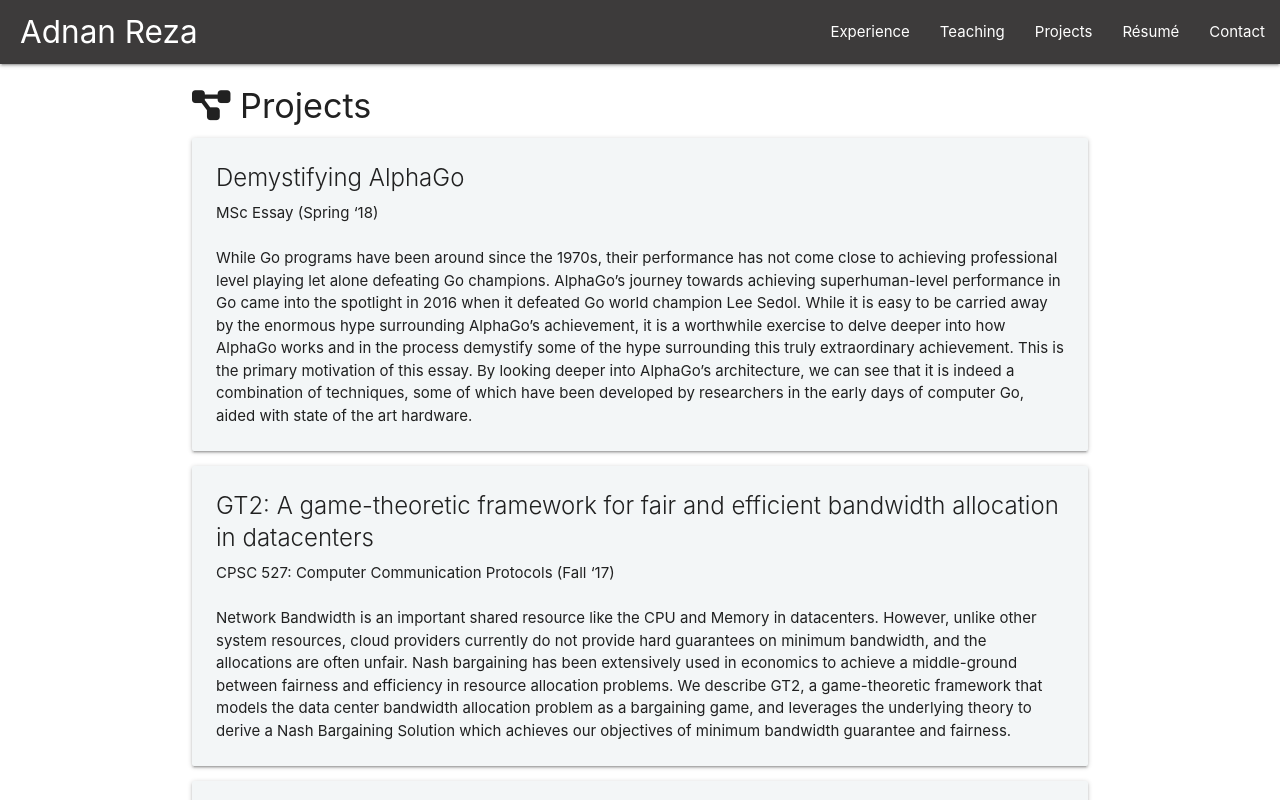
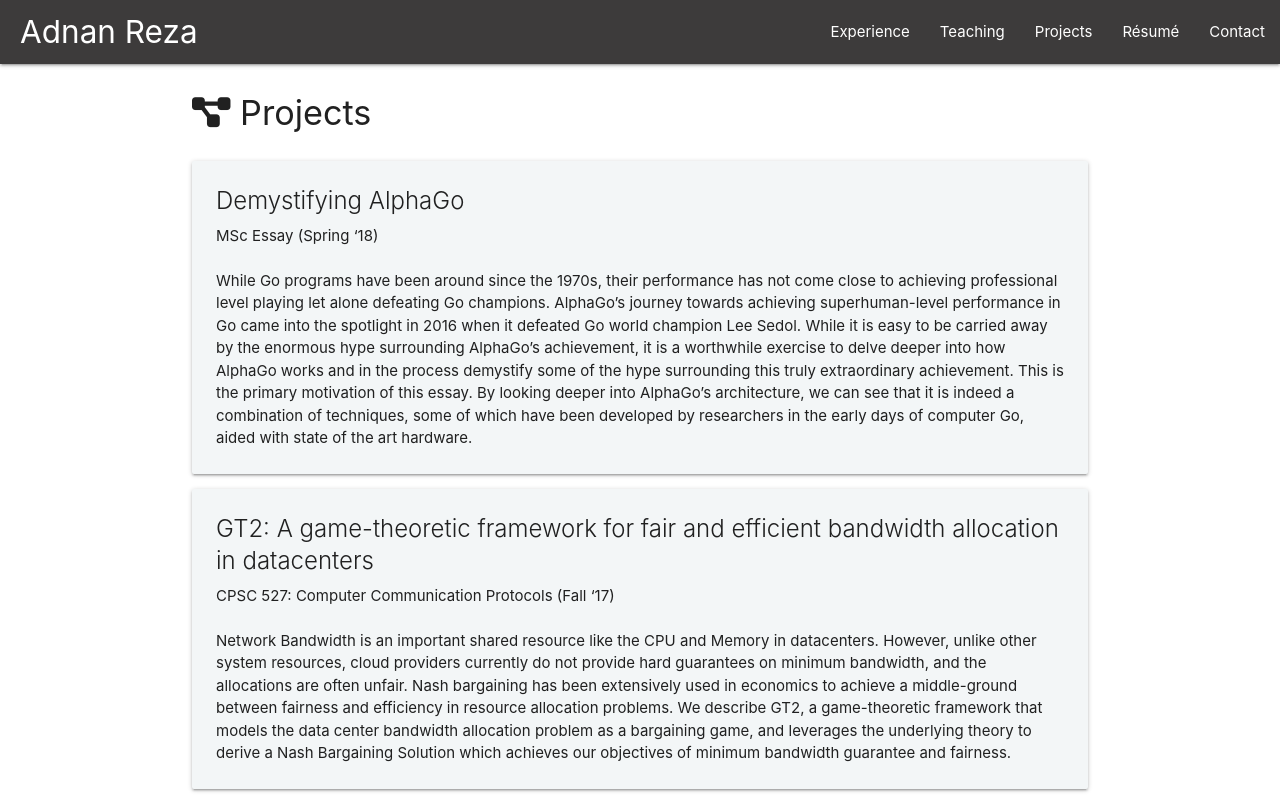
Before and after one commit to adnanreza/personal-site, a React (Create React App) app: page /Projects in a window 1280 px wide. Shown: the top 800 px of the page. Built offline with nearby package versions, Linux system fonts and the light colour scheme; the HTML template or start-up script is replaced by a standard one.

Commit message:
Added padding to headings for teaching, project, experience

```diff
--- a/src/components/pages/Experience.js
+++ b/src/components/pages/Experience.js
@@ -30,12 +30,16 @@ const Experience = () => {
     'Recommended ways to simplify the process of maintaining their websites via on-site training.'
   ];
 
+  const headingStyle = {
+    padding: '0.5rem 1rem 1rem 0'
+  };
+
   return (
     <Fragment>
       <div className='container'>
         <div className='row'>
           <div className='col s12'>
-            <h4>
+            <h4 style={headingStyle}>
               <i className='fa fa-briefcase'></i>
               {` `}
               Software Development Experience
--- a/src/components/pages/Projects.js
+++ b/src/components/pages/Projects.js
@@ -17,11 +17,16 @@ const Projects = () => {
   const bgt = [
     'In multi-agent settings, we often assume that agents will adopt Nash equilibrium strategies. However, studies in experimental economics demonstrate that Nash equilibrium is a poor indicator of human players’ initial behavior in normal-form games.[1] We study ways of improving the best performing behavioral models.'
   ];
+
+  const headingStyle = {
+    padding: '0.5rem 1rem 1rem 0'
+  };
+
   return (
     <Fragment>
       <div className='container'>
         <div class='row'>
-          <h4>
+          <h4 style={headingStyle}>
             <i class='fas fa-project-diagram'></i>
             {` `}
             Projects
--- a/src/components/pages/Teaching.js
+++ b/src/components/pages/Teaching.js
@@ -35,12 +35,16 @@ const Teaching = () => {
     'Identified weak students and held extra sessions to improve their performance'
   ];
 
+  const headingStyle = {
+    padding: '0.5rem 1rem 1rem 0'
+  };
+
   return (
     <Fragment>
       <div className='container'>
         <div className='row'>
           <div className='col s12'>
-            <h4>
+            <h4 style={headingStyle}>
               <i class='fas fa-chalkboard-teacher'></i>
               {` `}
               Teaching Experience
```
